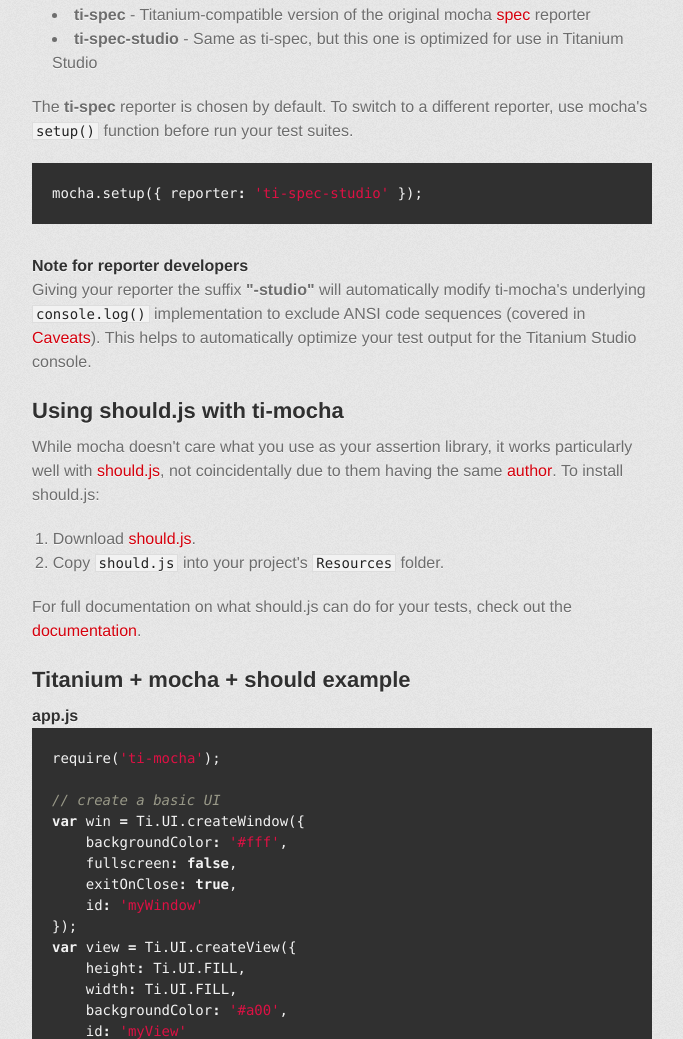
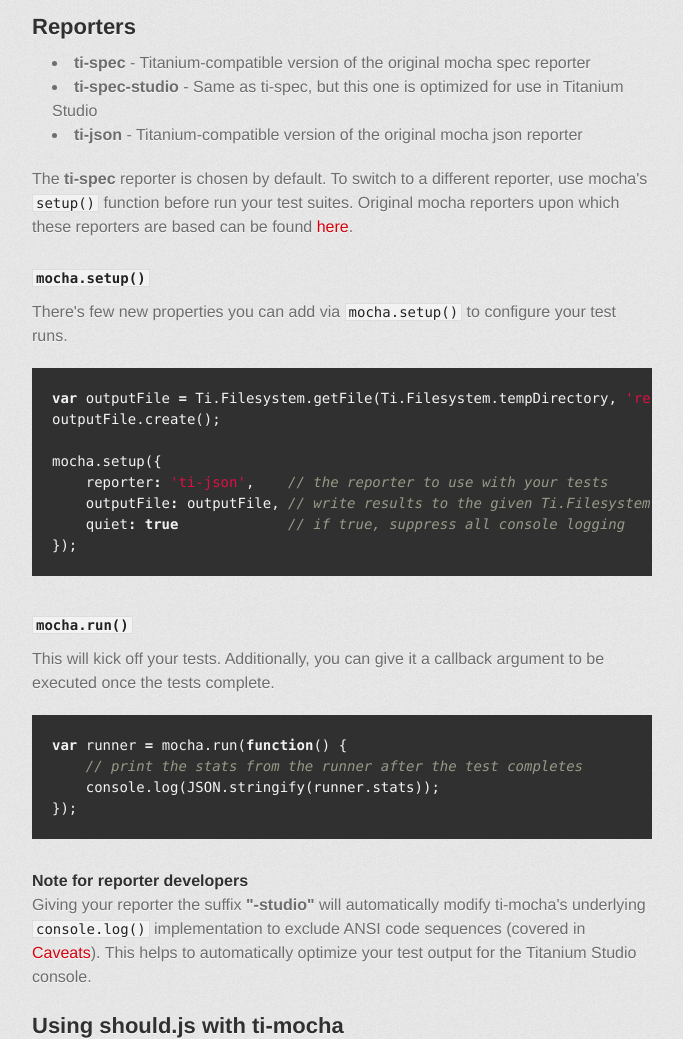
Before and after one commit to tonylukasavage/ti-mocha, a plain HTML site: page index.html in a window 1280 px wide. Shown: the part 1674-2713 px from the top of the page, without its empty margins (298-981 px from the left). Drawn offline with Linux system fonts and the light colour scheme; a web font is replaced by a local one.

```diff
--- a/index.html
+++ b/index.html
@@ -38,6 +38,8 @@
 <li><a href="#installation">Installation</a></li>
 <li><a href="#basic-usage">Basic Usage</a></li>
 <li><a href="#reporters">Reporters</a></li>
+<li><a href="#mochasetup">mocha.setup()</a></li>
+<li><a href="#mocharun">mocha.run()</a></li>
 <li><a href="#using-shouldjs-with-ti-mocha">Using should.js with ti-mocha</a></li>
 <li><a href="#titanium--mocha--should-example">Titanium + mocha + should example</a></li>
 <li><a href="#tips">Tips</a></li>
@@ -49,7 +51,7 @@
 <h4>
 <a name="easy-way" class="anchor" href="#easy-way"><span class="octicon octicon-link"></span></a>Easy Way</h4>
 
-<pre><code>cd /path/to/Titanium/project &amp;&amp; npm install ti-mocha
+<pre><code>cd /path/to/Titanium/project &amp;&amp; npm install ti-mocha --prefix ./node_modules
 </code></pre>
 
 <p>If executed in your project's root folder, this will put ti-mocha.js in <code>Resources</code> for traditional Titanium apps, or <code>app/lib</code> for Alloy apps.</p>
@@ -100,12 +102,39 @@
 
 <ul>
 <li>
-<strong>ti-spec</strong> - Titanium-compatible version of the original mocha <a href="http://visionmedia.github.io/mocha/#reporters">spec</a> reporter</li>
+<strong>ti-spec</strong> - Titanium-compatible version of the original mocha spec reporter</li>
 <li>
 <strong>ti-spec-studio</strong> - Same as ti-spec, but this one is optimized for use in Titanium Studio</li>
-</ul><p>The <strong>ti-spec</strong> reporter is chosen by default. To switch to a different reporter, use mocha's <code>setup()</code> function before run your test suites.</p>
+<li>
+<strong>ti-json</strong> - Titanium-compatible version of the original mocha json reporter</li>
+</ul><p>The <strong>ti-spec</strong> reporter is chosen by default. To switch to a different reporter, use mocha's <code>setup()</code> function before run your test suites. Original mocha reporters upon which these reporters are based can be found <a href="http://visionmedia.github.io/mocha/#reporters">here</a>.</p>
 
-<div class="highlight highlight-javascript"><pre><span class="nx">mocha</span><span class="p">.</span><span class="nx">setup</span><span class="p">({</span> <span class="nx">reporter</span><span class="o">:</span> <span class="s1">'ti-spec-studio'</span> <span class="p">});</span>
+<h2>
+<a name="mochasetup" class="anchor" href="#mochasetup"><span class="octicon octicon-link"></span></a><code>mocha.setup()</code>
+</h2>
+
+<p>There's few new properties you can add via <code>mocha.setup()</code> to configure your test runs. </p>
+
+<div class="highlight highlight-javascript"><pre><span class="kd">var</span> <span class="nx">outputFile</span> <span class="o">=</span> <span class="nx">Ti</span><span class="p">.</span><span class="nx">Filesystem</span><span class="p">.</span><span class="nx">getFile</span><span class="p">(</span><span class="nx">Ti</span><span class="p">.</span><span class="nx">Filesystem</span><span class="p">.</span><span class="nx">tempDirectory</span><span class="p">,</span> <span class="s1">'results.json'</span><span class="p">);</span>
+<span class="nx">outputFile</span><span class="p">.</span><span class="nx">create</span><span class="p">();</span>
+
+<span class="nx">mocha</span><span class="p">.</span><span class="nx">setup</span><span class="p">({</span>
+    <span class="nx">reporter</span><span class="o">:</span> <span class="s1">'ti-json'</span><span class="p">,</span>    <span class="c1">// the reporter to use with your tests</span>
+    <span class="nx">outputFile</span><span class="o">:</span> <span class="nx">outputFile</span><span class="p">,</span> <span class="c1">// write results to the given Ti.Filesystem.File file</span>
+    <span class="nx">quiet</span><span class="o">:</span> <span class="kc">true</span>             <span class="c1">// if true, suppress all console logging</span>
+<span class="p">});</span>
+</pre></div>
+
+<h2>
+<a name="mocharun" class="anchor" href="#mocharun"><span class="octicon octicon-link"></span></a><code>mocha.run()</code>
+</h2>
+
+<p>This will kick off your tests. Additionally, you can give it a callback argument to be executed once the tests complete.</p>
+
+<div class="highlight highlight-js"><pre><span class="kd">var</span> <span class="nx">runner</span> <span class="o">=</span> <span class="nx">mocha</span><span class="p">.</span><span class="nx">run</span><span class="p">(</span><span class="kd">function</span><span class="p">()</span> <span class="p">{</span>
+    <span class="c1">// print the stats from the runner after the test completes</span>
+    <span class="nx">console</span><span class="p">.</span><span class="nx">log</span><span class="p">(</span><span class="nx">JSON</span><span class="p">.</span><span class="nx">stringify</span><span class="p">(</span><span class="nx">runner</span><span class="p">.</span><span class="nx">stats</span><span class="p">));</span>
+<span class="p">});</span>
 </pre></div>
 
 <h4>
```
Also changed, not shown: params.json (+1 -1 lines).
